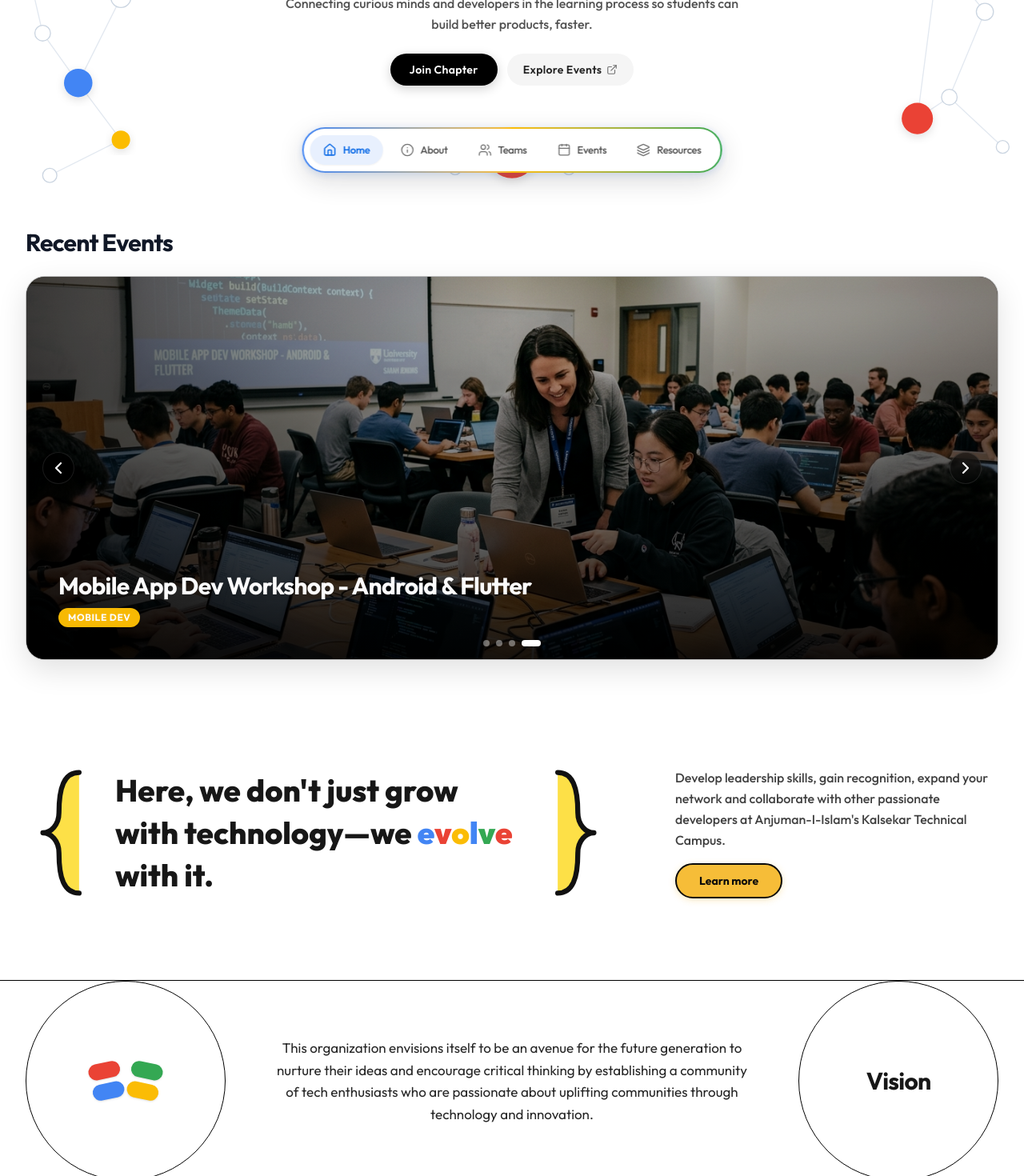
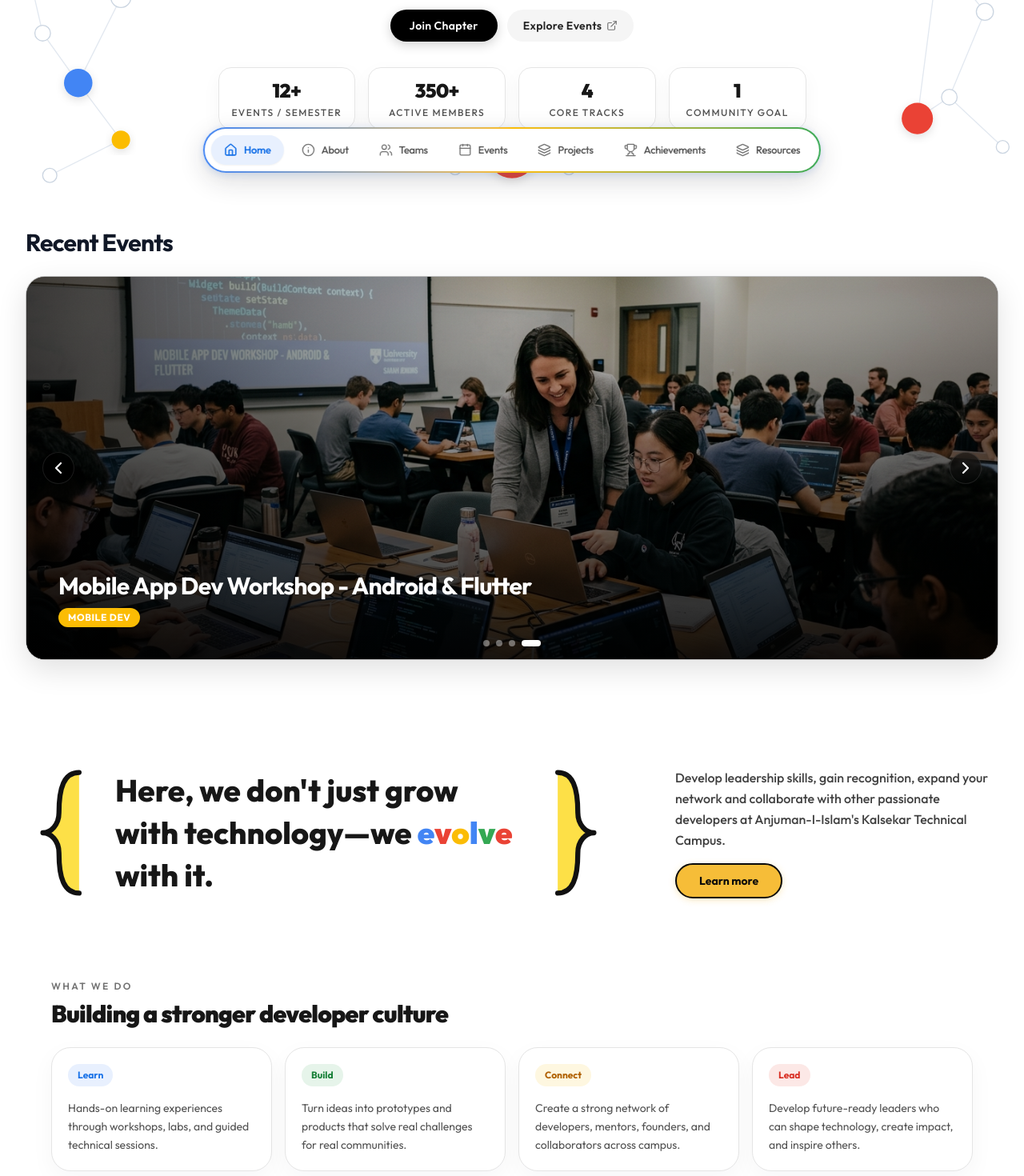
Before and after one commit to adinahawaldar/gdgc-website, a React (Vite) app: page / in a window 1280 px wide. Shown: the part 560-2030 px from the top of the page at 80% size. Built offline with nearby package versions, Linux system fonts and the light colour scheme; a web font is replaced by a local one.

Commit message:
Update GDGC website

```diff
--- a/src/components/AboutVisionMission.jsx
+++ b/src/components/AboutVisionMission.jsx
@@ -26,6 +26,29 @@ export default function AboutVisionMission() {
       id: 5,
       color: 'bg-[#94a3b8]', // Slate/Gray
       text: 'Make connections to different organizations that will enable us to grow our network.',
+    },
+  ]
+
+  const pillars = [
+    {
+      title: 'Learn',
+      description: 'Hands-on learning experiences through workshops, labs, and guided technical sessions.',
+      color: 'bg-[#e8f0fe] text-[#1a73e8]',
+    },
+    {
+      title: 'Build',
+      description: 'Turn ideas into prototypes and products that solve real challenges for real communities.',
+      color: 'bg-[#e6f4ea] text-[#188038]',
+    },
+    {
+      title: 'Connect',
+      description: 'Create a strong network of developers, mentors, founders, and collaborators across campus.',
+      color: 'bg-[#fef7e0] text-[#b06000]',
+    },
+    {
+      title: 'Lead',
+      description: 'Develop future-ready leaders who can shape technology, create impact, and inspire others.',
+      color: 'bg-[#fce8e6] text-[#d93025]',
     },
   ]
 
@@ -102,6 +125,35 @@ export default function AboutVisionMission() {
           >
             Learn more
           </a>
+        </div>
+      </div>
+
+      <div id="teams" className="w-full px-4 sm:px-6 lg:px-8">
+        <div className="mx-auto max-w-6xl">
+          <div className="mb-6 flex items-end justify-between gap-4">
+            <div>
+              <p className="text-xs font-semibold uppercase tracking-[0.2em] text-neutral-500">What we do</p>
+              <h3 className="mt-2 text-2xl sm:text-3xl font-black tracking-tight text-neutral-900">
+                Building a stronger developer culture
+              </h3>
+            </div>
+          </div>
+
+          <div className="grid gap-4 md:grid-cols-2 xl:grid-cols-4">
+            {pillars.map((pillar) => (
+              <article
+                key={pillar.title}
+                className="rounded-3xl border border-neutral-200 bg-white p-5 shadow-[0_10px_30px_rgba(15,23,42,0.04)] transition-all duration-300 hover:-translate-y-1 hover:shadow-[0_18px_34px_rgba(15,23,42,0.08)]"
+              >
+                <div className={`inline-flex rounded-full px-3 py-1.5 text-xs font-bold ${pillar.color}`}>
+                  {pillar.title}
+                </div>
+                <p className="mt-4 text-sm leading-relaxed text-neutral-600">
+                  {pillar.description}
+                </p>
+              </article>
+            ))}
+          </div>
         </div>
       </div>
 
--- a/src/components/HeroSection.jsx
+++ b/src/components/HeroSection.jsx
@@ -17,6 +17,13 @@ export default function HeroSection() {
     setCmdCopied(true)
     setTimeout(() => setCmdCopied(false), 2000)
   }
+
+  const metrics = [
+    { value: '12+', label: 'Events / Semester' },
+    { value: '350+', label: 'Active Members' },
+    { value: '4', label: 'Core Tracks' },
+    { value: '1', label: 'Community Goal' },
+  ]
 
   return (
     <section className="relative w-full min-h-[calc(100svh-4.5rem)] sm:min-h-[calc(100vh-5rem)] flex flex-col items-center justify-center px-4 sm:px-6 lg:px-8 py-8 sm:py-14 select-none overflow-hidden bg-white">
@@ -307,7 +314,7 @@ export default function HeroSection() {
         {/* ============================================================== */}
         {/* SUBTITLE & CTA BUTTONS (Comfortable vertical clearance)         */}
         {/* ============================================================== */}
-        <div className="mt-5 sm:mt-8 md:mt-10 max-w-2xl mx-auto text-center px-4">
+        <div className="mt-5 sm:mt-8 md:mt-10 max-w-3xl mx-auto text-center px-4">
           <p className="text-xs sm:text-sm md:text-base text-neutral-600 font-medium leading-relaxed max-w-xl mx-auto">
             Connecting curious minds and developers in the learning process so students can build better products, faster.
           </p>
@@ -328,6 +335,22 @@ export default function HeroSection() {
               <ExternalLink className="w-3.5 h-3.5 text-neutral-500" />
             </a>
           </div>
+
+          <div className="mt-8 grid grid-cols-2 md:grid-cols-4 gap-3 sm:gap-4">
+            {metrics.map((metric) => (
+              <div
+                key={metric.label}
+                className="rounded-2xl border border-neutral-200 bg-white/80 px-4 py-3 shadow-[0_8px_24px_rgba(15,23,42,0.04)] backdrop-blur-sm"
+              >
+                <div className="text-lg sm:text-2xl font-black tracking-tight text-neutral-900">
+                  {metric.value}
+                </div>
+                <div className="mt-1 text-[10px] sm:text-xs font-medium text-neutral-600 uppercase tracking-[0.12em]">
+                  {metric.label}
+                </div>
+              </div>
+            ))}
+          </div>
         </div>
 
       </div>
--- /dev/null
+++ b/src/components/ProjectsAchievements.jsx
@@ -0,0 +1,99 @@
+import React from 'react'
+import { ArrowUpRight, Trophy, Rocket } from 'lucide-react'
+
+const projects = [
+  {
+    title: 'AI for Campus Solutions',
+    description: 'Student-led prototypes that use AI to solve real campus pain points in learning, accessibility, and operations.',
+    accent: 'bg-[#e8f0fe] text-[#1a73e8]',
+  },
+  {
+    title: 'Build & Ship Sprint',
+    description: 'Fast-moving product challenges where members go from concept to MVP in a single weekend with developer mentorship.',
+    accent: 'bg-[#e6f4ea] text-[#188038]',
+  },
+  {
+    title: 'Cloud Skills Bootcamp',
+    description: 'Hands-on guided learning paths on Google Cloud, Firebase, and scalable product architecture for beginners and intermediates.',
+    accent: 'bg-[#fef7e0] text-[#b06000]',
+  },
+  {
+    title: 'Community Impact Lab',
+    description: 'Open collaboration sessions for interns, developers, and designers to build social-impact solutions with local relevance.',
+    accent: 'bg-[#fce8e6] text-[#d93025]',
+  },
+]
+
+const achievements = [
+  { value: '500+', label: 'Participants engaged' },
+  { value: '25+', label: 'Student projects launched' },
+  { value: '12', label: 'Technical events hosted' },
+  { value: '90%', label: 'Member retention rate' },
+]
+
+export function AchievementsSection() {
+  return (
+    <section id="achievements" className="w-full px-4 pb-12 sm:px-6 lg:px-8 lg:pb-20">
+      <div className="mx-auto max-w-6xl rounded-[32px] border border-neutral-200 bg-neutral-50 p-5 sm:p-6 lg:p-8">
+        <div className="mb-6 flex items-center gap-3">
+          <div className="flex h-11 w-11 items-center justify-center rounded-2xl bg-[#fef7e0] text-[#b06000]">
+            <Trophy className="h-5 w-5" />
+          </div>
+          <div>
+            <p className="text-xs font-semibold uppercase tracking-[0.2em] text-neutral-500">Achievements</p>
+            <h4 className="text-2xl font-black tracking-tight text-neutral-900">Momentum that keeps growing</h4>
+          </div>
+        </div>
+
+        <div className="grid gap-4 sm:grid-cols-2 xl:grid-cols-4">
+          {achievements.map((item) => (
+            <div key={item.label} className="rounded-2xl border border-neutral-200 bg-white p-4 shadow-sm">
+              <div className="text-3xl font-black tracking-tight text-neutral-900">{item.value}</div>
+              <div className="mt-2 text-xs font-semibold uppercase tracking-[0.16em] text-neutral-500">{item.label}</div>
+            </div>
+          ))}
+        </div>
+      </div>
+    </section>
+  )
+}
+
+export default function ProjectsAchievements() {
+  return (
+    <section id="projects" className="w-full px-4 py-12 sm:px-6 lg:px-8 lg:py-20">
+      <div className="mx-auto max-w-6xl">
+        <div className="mb-8 flex flex-col gap-4 md:flex-row md:items-end md:justify-between">
+          <div>
+            <p className="text-xs font-semibold uppercase tracking-[0.22em] text-neutral-500">Projects & impact</p>
+            <h3 className="mt-2 text-3xl font-black tracking-tight text-neutral-900 sm:text-4xl">
+              Turning learning into measurable outcomes
+            </h3>
+          </div>
+          <div className="inline-flex items-center gap-2 rounded-full border border-neutral-200 bg-white px-3 py-1.5 text-xs font-semibold uppercase tracking-[0.12em] text-neutral-600 shadow-sm">
+            <Rocket className="h-3.5 w-3.5 text-[#1a73e8]" />
+            Built by students, for the community
+          </div>
+        </div>
+
+        <div className="grid gap-4 md:grid-cols-2 xl:grid-cols-4">
+          {projects.map((project) => (
+            <article
+              key={project.title}
+              className="group rounded-[28px] border border-neutral-200 bg-white p-5 shadow-[0_14px_34px_rgba(15,23,42,0.05)] transition-all duration-300 hover:-translate-y-1 hover:shadow-[0_22px_44px_rgba(15,23,42,0.08)]"
+            >
+              <div className={`inline-flex rounded-full px-3 py-1.5 text-xs font-bold ${project.accent}`}>
+                Initiative
+              </div>
+              <h4 className="mt-4 text-xl font-bold text-neutral-900">{project.title}</h4>
+              <p className="mt-3 text-sm leading-relaxed text-neutral-600">{project.description}</p>
+              <div className="mt-5 inline-flex items-center gap-2 text-sm font-semibold text-neutral-900">
+                View story
+                <ArrowUpRight className="h-4 w-4 transition-transform group-hover:translate-x-0.5 group-hover:-translate-y-0.5" />
+              </div>
+            </article>
+          ))}
+        </div>
+      </div>
+    </section>
+  )
+}
--- a/src/pages/LandingPage.jsx
+++ b/src/pages/LandingPage.jsx
@@ -5,10 +5,12 @@ import {
   Users,
   Calendar,
   Layers,
+  Trophy,
 } from 'lucide-react'
 import HeroSection from '../components/HeroSection'
 import RecentEvents from '../components/RecentEvents'
 import AboutVisionMission from '../components/AboutVisionMission'
+import ProjectsAchievements, { AchievementsSection } from '../components/ProjectsAchievements'
 import SocialFollowSection from '../components/SocialFollowSection'
 import FooterSection from '../components/FooterSection'
 import { Events } from '../Events.jsx'
@@ -49,6 +51,22 @@ export default function LandingPage() {
       href: '#events',
       activeBg: 'bg-[#e6f4ea] text-[#188038]',
       activeColor: 'text-[#188038]',
+    },
+    {
+      id: 'projects',
+      label: 'Projects',
+      icon: Layers,
+      href: '#projects',
+      activeBg: 'bg-[#e8f0fe] text-[#1a73e8]',
+      activeColor: 'text-[#1a73e8]',
+    },
+    {
+      id: 'achievements',
+      label: 'Achievements',
+      icon: Trophy,
+      href: '#achievements',
+      activeBg: 'bg-[#fef7e0] text-[#b06000]',
+      activeColor: 'text-[#b06000]',
     },
     {
       id: 'resources',
@@ -98,6 +116,16 @@ export default function LandingPage() {
         {activeTab === 'events' ? (
           <div className="w-full pt-4 pb-20">
             <Events />
+            <ProjectsAchievements />
+            <AchievementsSection />
+          </div>
+        ) : activeTab === 'projects' ? (
+          <div className="w-full pt-4 pb-20">
+            <ProjectsAchievements />
+          </div>
+        ) : activeTab === 'achievements' ? (
+          <div className="w-full pt-4 pb-20">
+            <AchievementsSection />
           </div>
         ) : activeTab === 'resources' ? (
           <div className="w-full pt-4 pb-20">
@@ -110,6 +138,8 @@ export default function LandingPage() {
             </div>
             <RecentEvents />
             <AboutVisionMission />
+            <ProjectsAchievements />
+            <AchievementsSection />
             <SocialFollowSection />
             <FooterSection />
           </>
@@ -134,7 +164,7 @@ export default function LandingPage() {
                   onClick={(e) => {
                     e.preventDefault()
                     setActiveTab(item.id)
-                    if (item.id === 'home' || item.id === 'about' || item.id === 'teams') {
+                    if (item.id === 'home' || item.id === 'about' || item.id === 'teams' || item.id === 'projects' || item.id === 'achievements') {
                       setTimeout(() => {
                         const target = document.querySelector(item.href)
                         if (target) {
```
Also changed, not shown: 1 other file (tests, documents, lock files or other folders).
